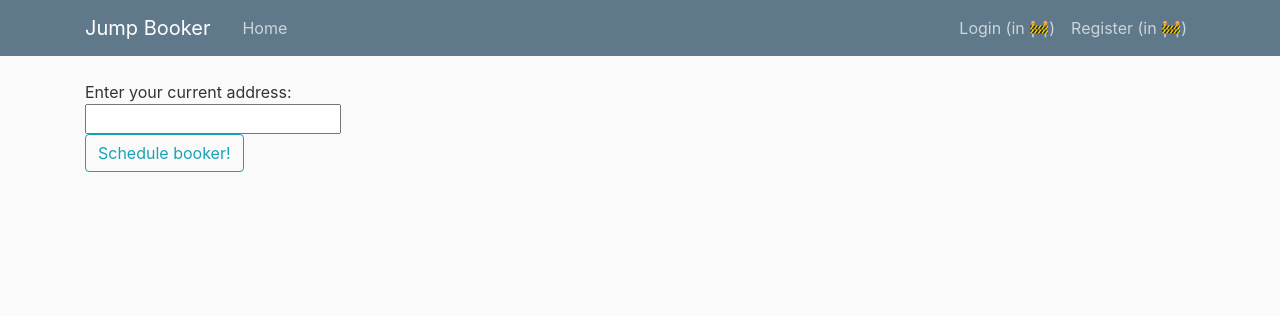
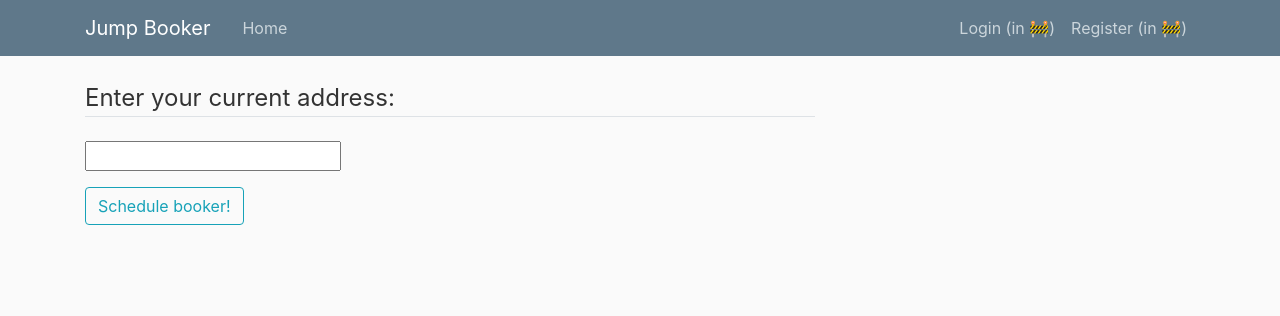
Before and after one commit to theogz/jump-booker, a Flask app: page / in a window 1280 px wide. Shown: the top 316 px of the page. Run offline with Flask 2, Linux system fonts and the light colour scheme; some libraries are stand-ins or nearby versions.

Commit message:
:wrench: better routing

```diff
--- a/templates/index.html
+++ b/templates/index.html
@@ -1,13 +1,15 @@
 {% extends "layout.html" %}
 {%block content %}
-    <form action="{{ url_for('schedule_booking') }}" method="post">
+  <form action="" method="post">
     {{ form.hidden_tag() }}
-        Enter your current address:
-        <div>
+    <fieldset class="form-group">
+      <legend class="border-bottom mb-4">Enter your current address:</legend>
+      <div class="form-group">
         {{ form.address }}
       </div>
-        <div>
+      <div class="form-group">
         {{ form.submit(class="btn btn-outline-info")}}
       </div>
+    </fieldset>
   </form>
 {% endblock content %}
```
Lines whose indentation alone changed are shown as unchanged.
